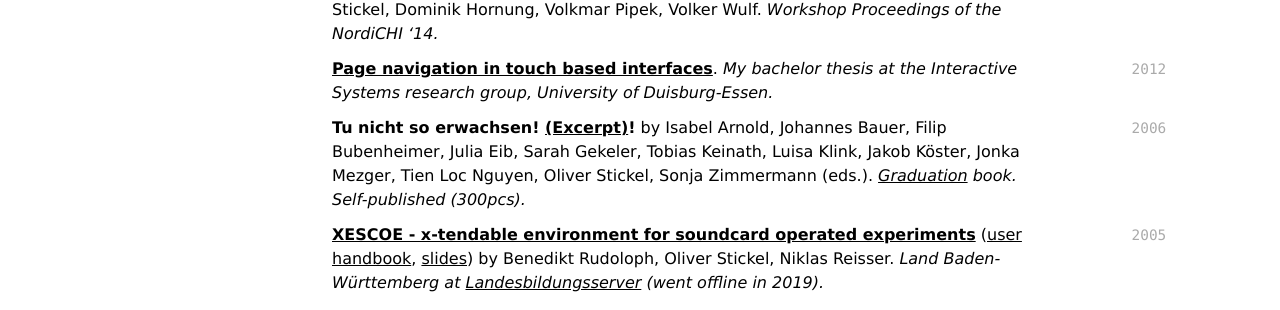
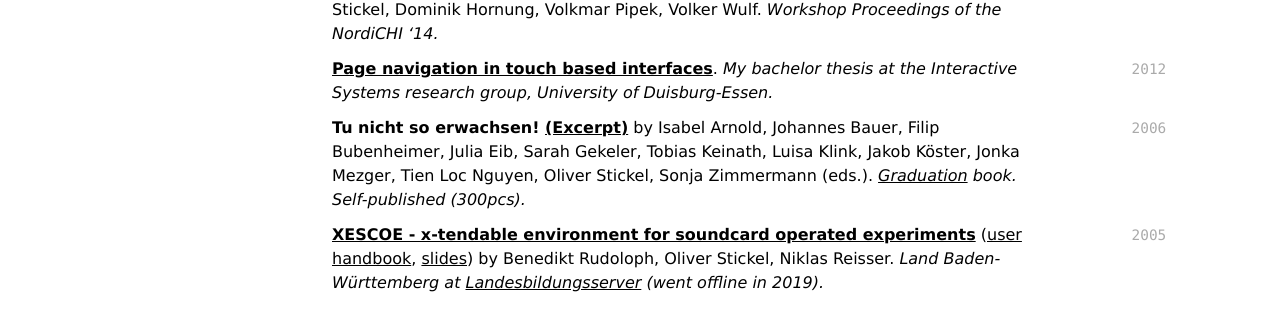
Before and after one commit to oliverstickel/oliverstickel.github.io, a Jekyll site: the page built from index.md, in a window 1280 px wide and 900 px high, scrolled down 7267 px. Shown: the part 142-452 px from the top of the window. Built offline with Jekyll 4.4.1, drawn with Linux system fonts in a browser that asks for light colours; nearby versions of some CDN libraries; a style sheet for code colours, icons or effects is not loaded.

```diff
--- a/index.md
+++ b/index.md
@@ -243,7 +243,7 @@ I enjoy camping, water, (working on) motorbikes, cooking and books.
 [**Page navigation in touch based interfaces**](files/ba-thesis.pdf). *My bachelor thesis at the Interactive Systems research group, University of Duisburg-Essen.*
 
 `2006`
-**Tu nicht so erwachsen! [(Excerpt)](files/tunichtsoerwachsen-auszuege.pdf)!** by Isabel Arnold, Johannes Bauer, Filip Bubenheimer, Julia Eib, Sarah Gekeler, Tobias Keinath, Luisa Klink, Jakob Köster, Jonka Mezger, Tien Loc Nguyen, Oliver Stickel, Sonja Zimmermann (eds.). *[Graduation](files/friedrich-pisst.jpg) book. Self-published (300pcs).*
+**Tu nicht so erwachsen! [(Excerpt)](files/tunichtsoerwachsen-auszuege.pdf)** by Isabel Arnold, Johannes Bauer, Filip Bubenheimer, Julia Eib, Sarah Gekeler, Tobias Keinath, Luisa Klink, Jakob Köster, Jonka Mezger, Tien Loc Nguyen, Oliver Stickel, Sonja Zimmermann (eds.). *[Graduation](files/friedrich-pisst.jpg) book. Self-published (300pcs).*
 
 `2005`
 [**XESCOE - x-tendable environment for soundcard operated experiments**](files/2005-xescoe-documentation.pdf) ([user handbook](files/2005-xescoe-handbook.pdf), [slides](files/slides/2005-xescoe-slides.pdf)) by Benedikt Rudoloph, Oliver Stickel, Niklas Reisser. *Land Baden-Württemberg at [Landesbildungsserver](https://de.wikipedia.org/wiki/Landesbildungsserver_Baden-W%C3%BCrttemberg) (went offline in 2019).*
```
